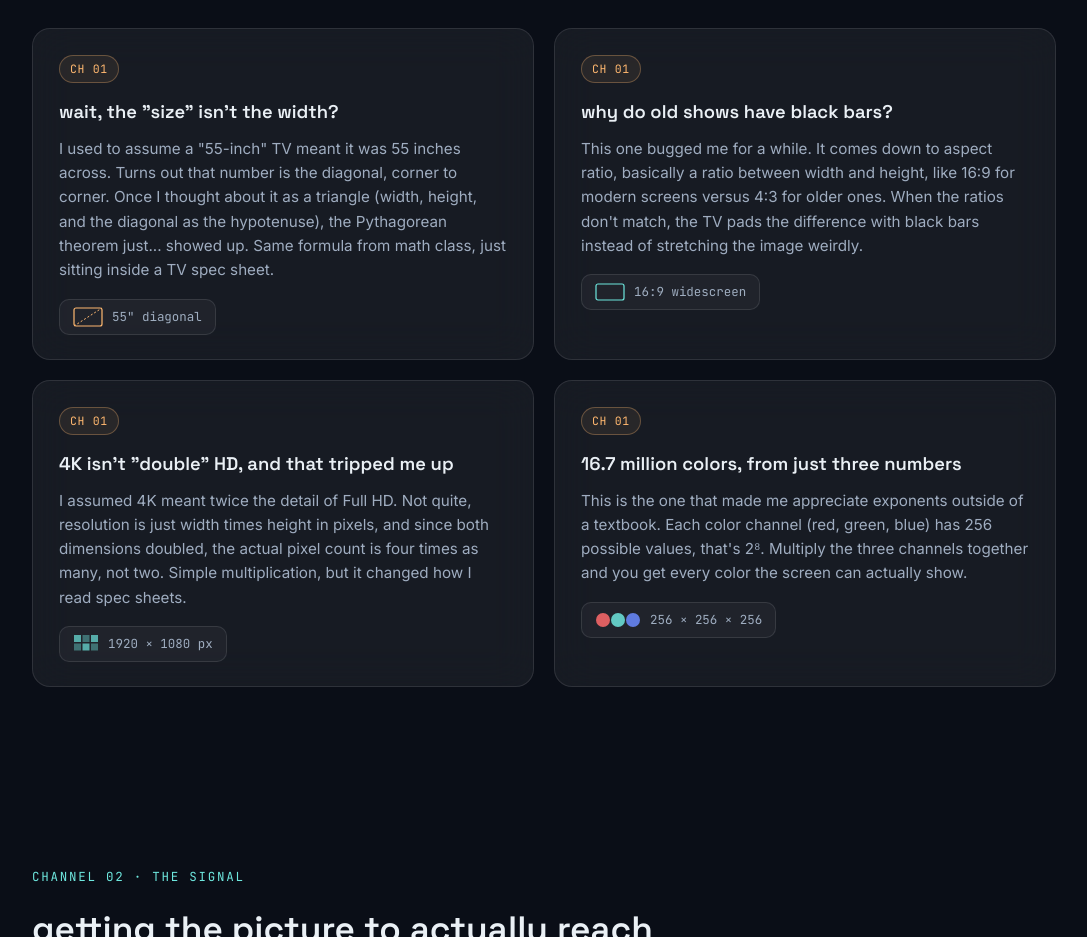
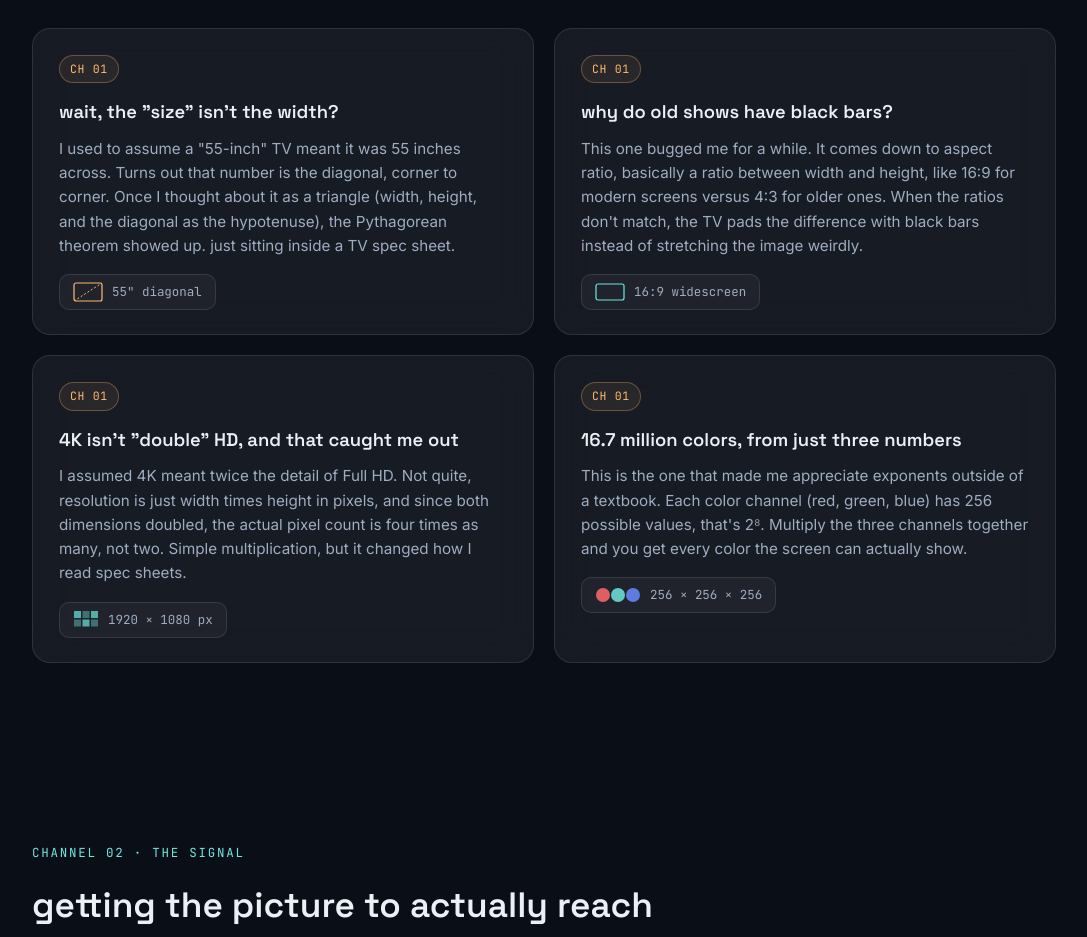
Before and after one commit to nekuash/TV-Mathematics, a plain HTML site: page index.html in a window 1280 px wide. Shown: the part 1200-2137 px from the top of the page, without its empty margins (96-1183 px from the left). Drawn offline with Linux system fonts and the light colour scheme.

Commit message:
Update index.html

```diff
--- a/index.html
+++ b/index.html
@@ -576,7 +576,7 @@
         <div class="channel-card">
           <div class="ch-tag">CH 01</div>
           <h3>wait, the "size" isn't the width?</h3>
-          <p>I used to assume a "55-inch" TV meant it was 55 inches across. Turns out that number is the diagonal, corner to corner. Once I thought about it as a triangle (width, height, and the diagonal as the hypotenuse), the Pythagorean theorem just... showed up. Same formula from math class, just sitting inside a TV spec sheet.</p>
+          <p>I used to assume a "55-inch" TV meant it was 55 inches across. Turns out that number is the diagonal, corner to corner. Once I thought about it as a triangle (width, height, and the diagonal as the hypotenuse), the Pythagorean theorem showed up. just sitting inside a TV spec sheet.</p>
           <div class="stat-chip">
             <svg width="30" height="20" viewBox="0 0 30 20" fill="none">
               <rect x="1" y="1" width="28" height="18" rx="2" stroke="#FFB870" stroke-width="1.2"/>
@@ -600,7 +600,7 @@
 
         <div class="channel-card">
           <div class="ch-tag">CH 01</div>
-          <h3>4K isn't "double" HD, and that tripped me up</h3>
+          <h3>4K isn't "double" HD, and that caught me out</h3>
           <p>I assumed 4K meant twice the detail of Full HD. Not quite, resolution is just width times height in pixels, and since both dimensions doubled, the actual pixel count is four times as many, not two. Simple multiplication, but it changed how I read spec sheets.</p>
           <div class="stat-chip">
             <svg width="26" height="20" viewBox="0 0 26 20" fill="none">
```
